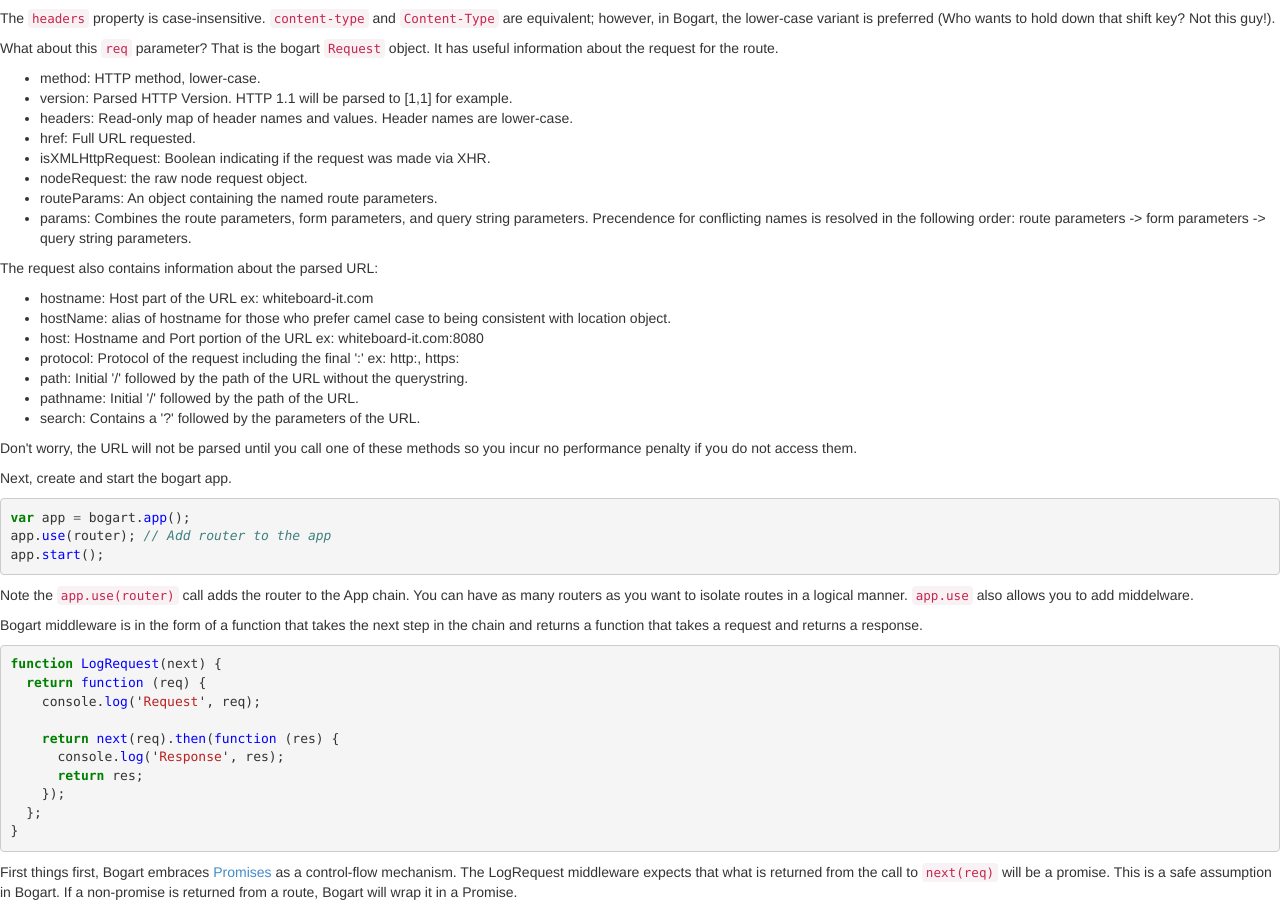
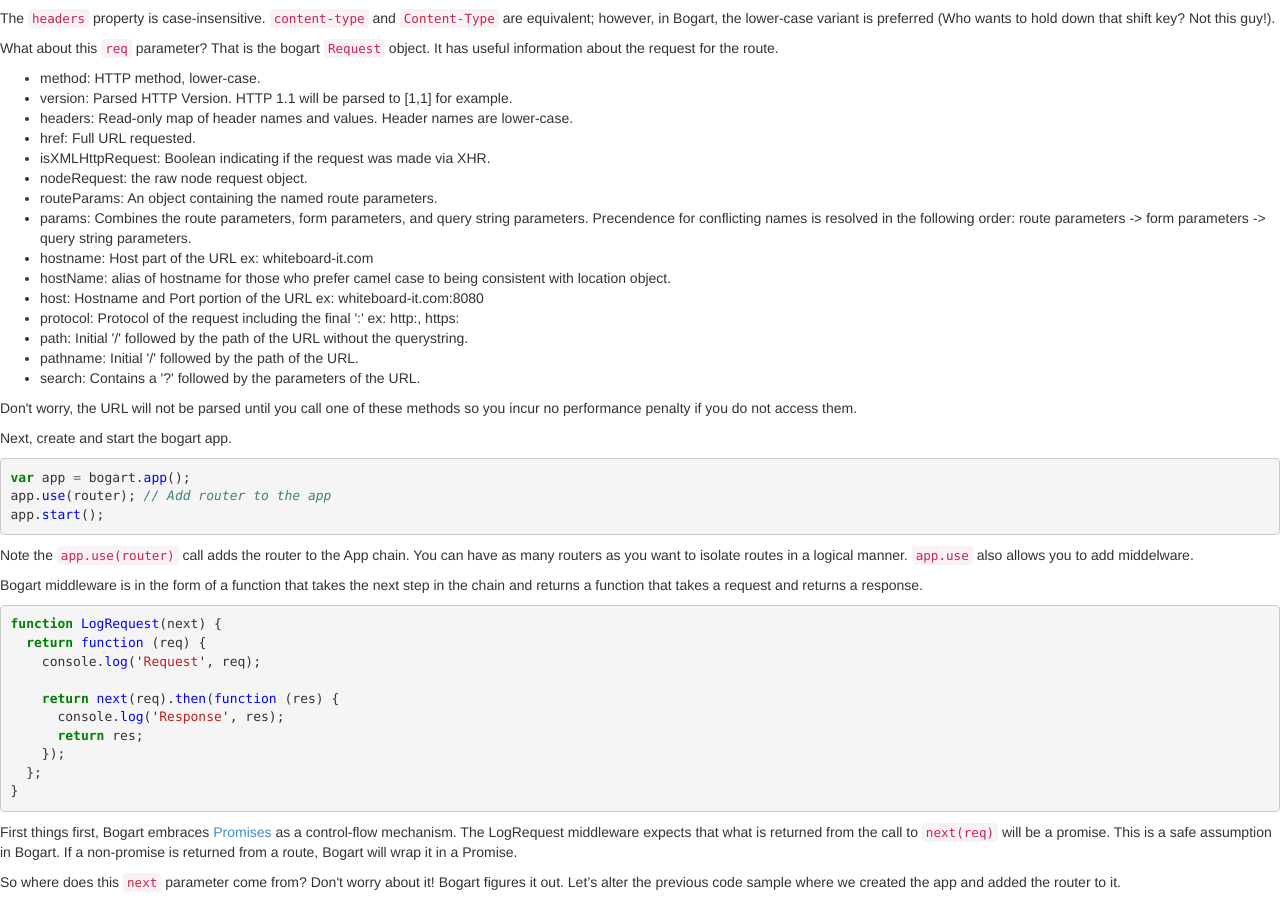
Before and after one commit to nrstott/bogart, a Jekyll site: the page built from index.md, in a window 1280 px wide and 900 px high, scrolled down 1162 px. Built offline with Jekyll 4.4.1, drawn with Linux system fonts in a browser that asks for light colours.

Commit message:
reformat list of request object properties

```diff
--- a/index.md
+++ b/index.md
@@ -89,9 +89,6 @@
 * routeParams: An object containing the named route parameters.
 * params: Combines the route parameters, form parameters, and query string parameters. Precendence for conflicting
           names is resolved in the following order: route parameters -> form parameters -> query string parameters.
-
-The request also contains information about the parsed URL:
-
 * hostname: Host part of the URL ex: whiteboard-it.com
 * hostName: alias of hostname for those who prefer camel case to being consistent with location object.
 * host: Hostname and Port portion of the URL ex: whiteboard-it.com:8080
```
